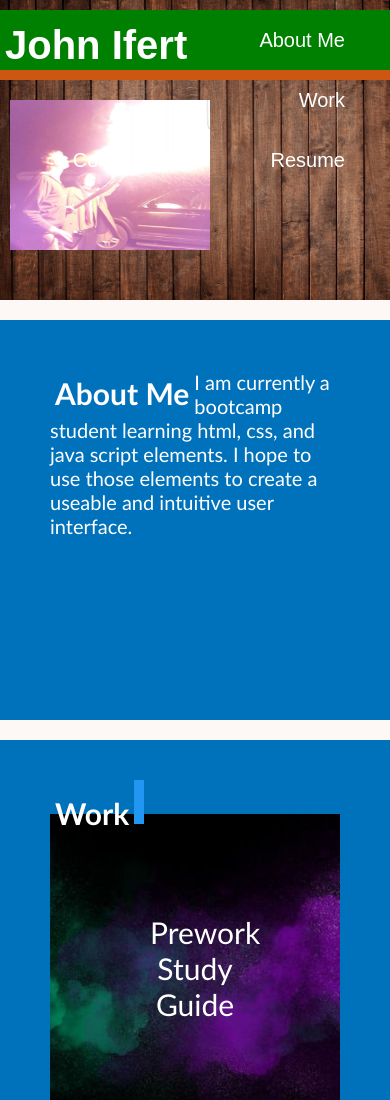
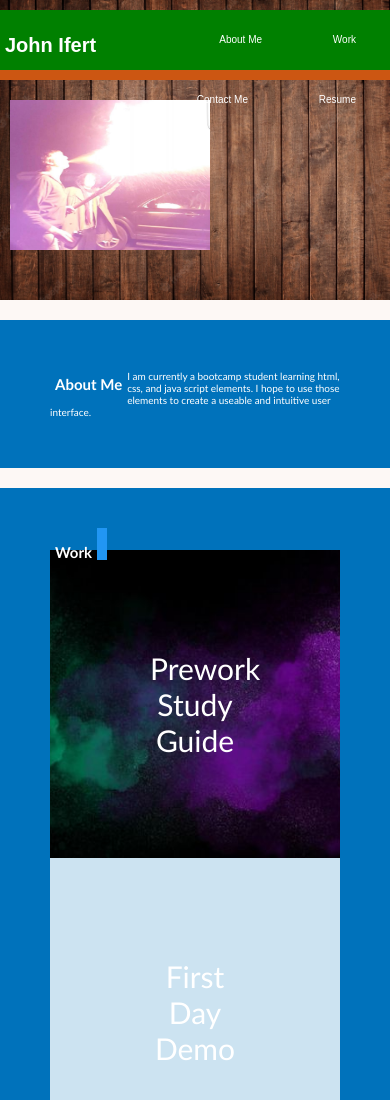
Before and after one commit to johnboy514/module2, a plain HTML site: page index.html in a window 390 px wide. Shown: the top 1100 px of the page. Drawn offline with Linux system fonts and the light colour scheme.

Commit message:
made media function

```diff
--- a/assets/css/style.css
+++ b/assets/css/style.css
@@ -161,21 +161,11 @@
   .main-section{
     margin-bottom: 20px;
     padding: 50px;
-    height: 300px;
+    height: auto;
     font-family: 'Gill Sans', 'Gill Sans MT', Calibri, 'Trebuchet MS', sans-serif;
     background-color: #0072bb;
     color: #ffffff;
 }
-
-  /* Work section code */
-  .work-section{
-    margin-bottom: 20px;
-    padding: 50px;
-    height: 1000px;
-    font-family: 'Gill Sans', 'Gill Sans MT', Calibri, 'Trebuchet MS', sans-serif;
-    background-color: #0072bb;
-    color: #ffffff;
-  }
 
   /* Grid layout */
   .grid-container {
@@ -237,6 +227,24 @@
     .grid-container {
       display: inline;
     }
+    body {
+      font-size: 15px;
+    }
+    a:link, a:visited {
+      padding: 0 24px;
+    }
+    li {
+      padding: 10px;
+    }
+    header,
+    footer {
+      height: 60px;
+      line-height: 60px;
+    }
+    .main-sections {
+      margin: 20px 0 0 150px;
+      padding: 50px;
+    }
   }
 
   /* Large smartphones - navbar changes color */
@@ -244,4 +252,16 @@
     header {
       background: green;
     }
+    body {
+      font-size: 10px;
+    }
+    .main-section{
+      margin-bottom: 20px;
+      padding: 50px;
+      height: auto;
+      font-family: 'Gill Sans', 'Gill Sans MT', Calibri, 'Trebuchet MS', sans-serif;
+      background-color: #0072bb;
+      color: #ffffff;
+    }
+
   }
--- a/index.html
+++ b/index.html
@@ -31,7 +31,7 @@
                     I am currently a bootcamp student learning html, css, and java script elements. I hope to use those elements to create a useable and intuitive user interface.
                 </p>
             </div>
-            <div id="work" class="work-section">
+            <div id="work" class="main-section">
                 <h2>Work</h2>
                 <div class="grid-container">
                     <div class="item1" src="/assets/images/purple-cool.jpg" onclick='location.href = "//johnboy514.github.io/prework-study-guide/";'>Prework Study Guide</div>
```
